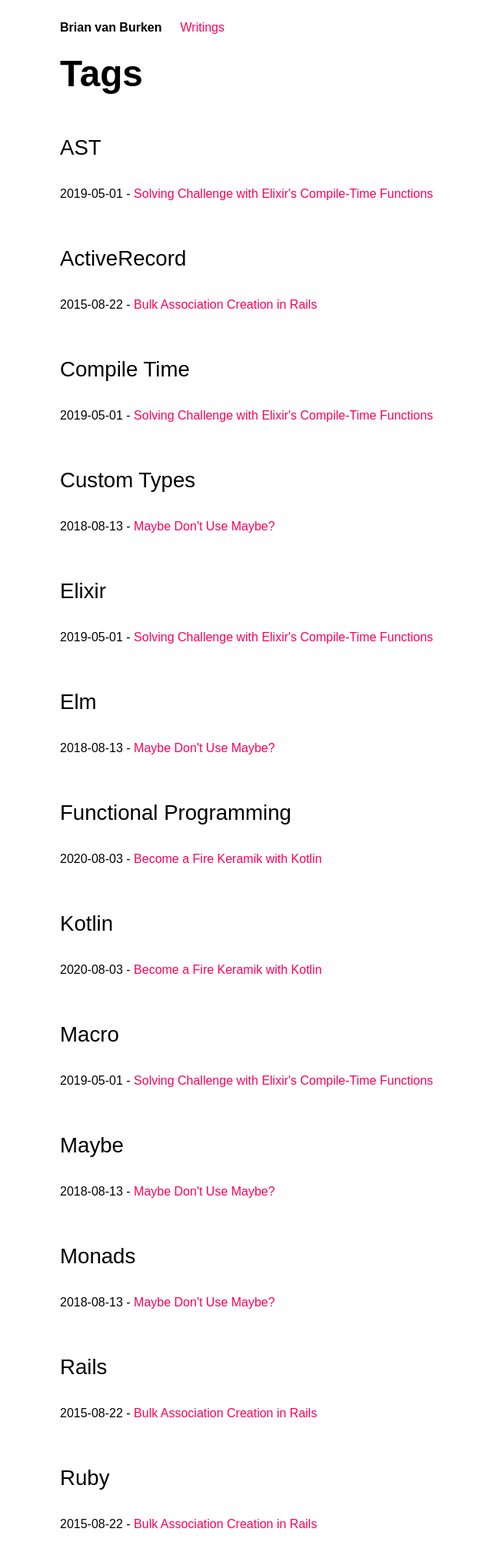
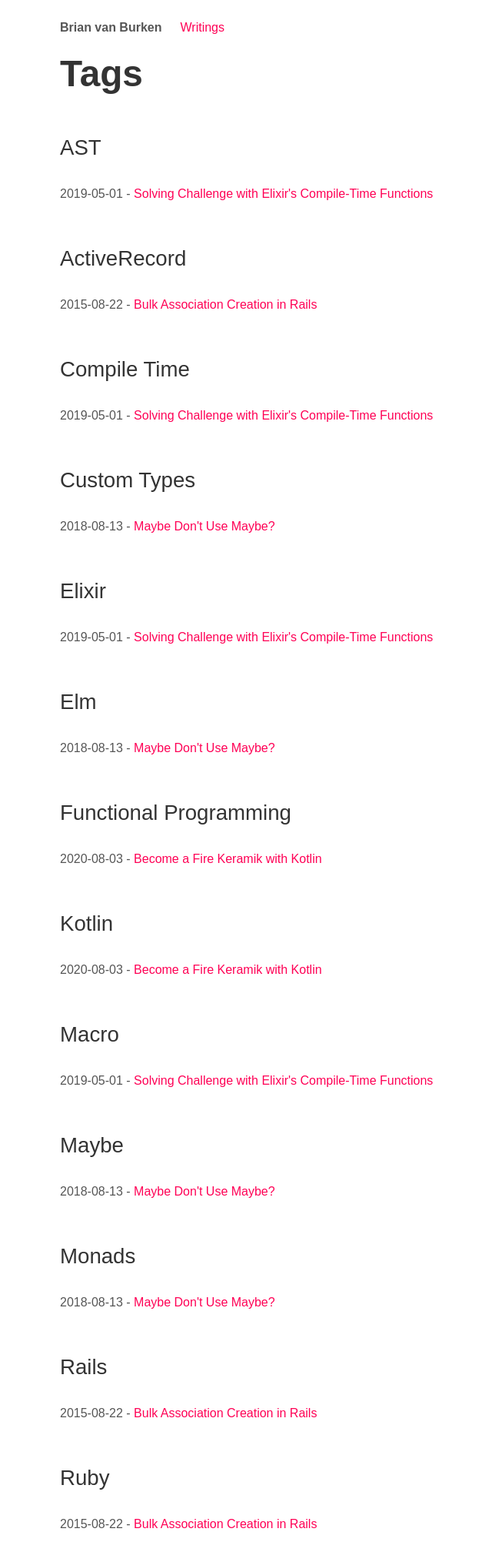
Before and after one commit to brianvanburken/brianvanburken.github.io, a Jekyll site: the page built from writings/tags.html, in a window 1280 px wide. Shown: the whole page at 77% size, without its empty margins (234-874 px from the left). Built offline with Jekyll 4.4.1, drawn with Linux system fonts in a browser that asks for light colours.

Commit message:
Use more subtle contast for text

```diff
--- a/_sass/elements/body.scss
+++ b/_sass/elements/body.scss
@@ -5,11 +5,12 @@ body {
   font-family: $base-sans-serif-font;
   width: 100%;
   height: 100%;
+  color: #555;
 }
 
 @media (prefers-color-scheme: dark) {
   body {
     background: #000;
-    color: #fff;
+    color: #eee;
   }
 }
--- a/_sass/elements/heading.scss
+++ b/_sass/elements/heading.scss
@@ -1,5 +1,6 @@
 h1 {
   font-weight: 800;
+  color: #333;
 
   @include vr(
     $font-size: 6,
@@ -10,6 +11,7 @@ h1 {
 
 h2 {
   font-weight: 400;
+  color: #333;
 
   @include vr(
     $font-size: 3,
@@ -20,6 +22,7 @@ h2 {
 
 h3 {
   font-weight: 400;
+  color: #333;
 
   @include vr(
     $font-size: 2,
@@ -27,3 +30,11 @@ h3 {
     $margin-bottom: 1
   );
 }
+
+@media (prefers-color-scheme: dark) {
+  h1,
+  h2,
+  h3 {
+    color: #fff;
+  }
+}
```
